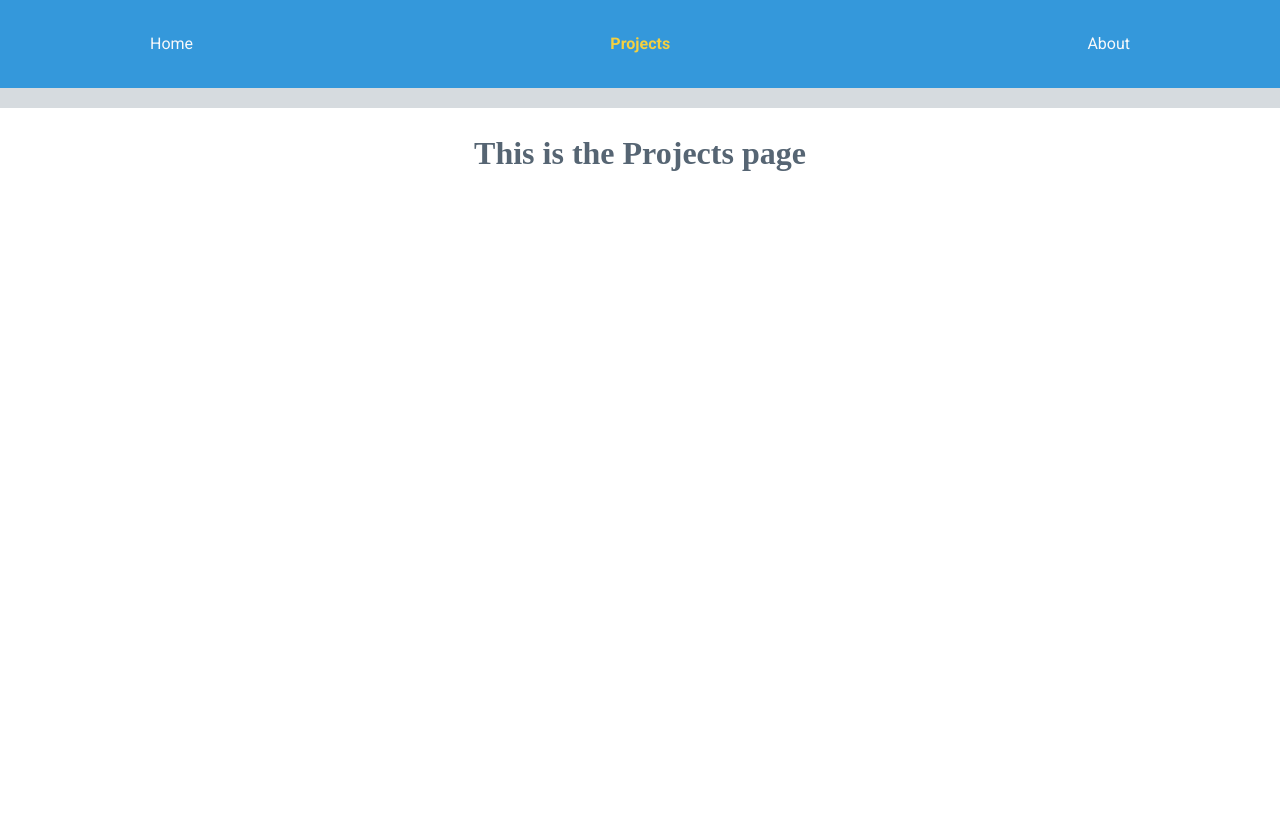
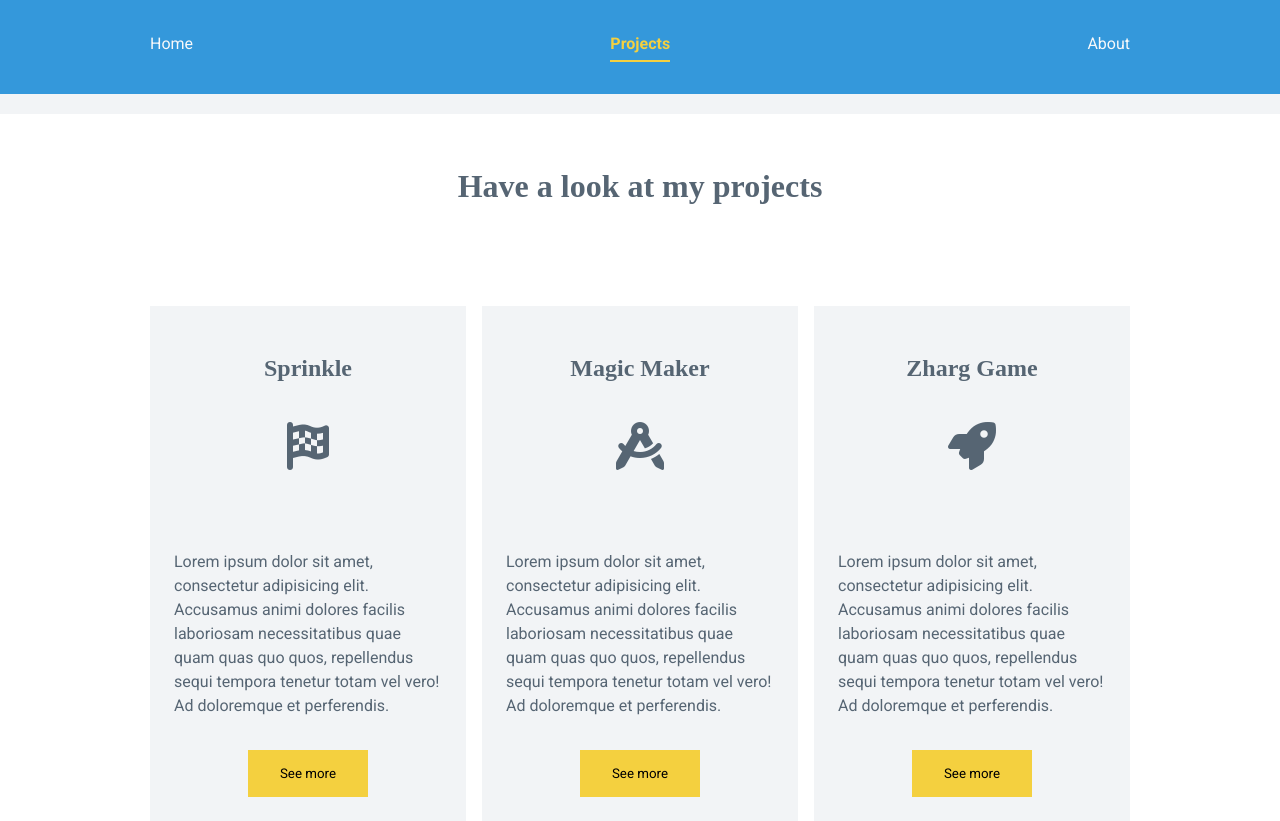
Before and after one commit to Matteo-Porrani/sample-portfolio, a Vue app: page /projects in a window 1280 px wide. Before the commit the page ends 800 px from the top, so only its background shows below. Built offline with nearby package versions, Linux system fonts and the light colour scheme; a web font is replaced by a local one.

Commit message:
Add projects page

```diff
--- a/public/index.html
+++ b/public/index.html
@@ -12,6 +12,9 @@
     <link rel="preconnect" href="https://fonts.gstatic.com" crossorigin>
     <link href="https://fonts.googleapis.com/css2?family=Hepta+Slab:wght@300;400;700;800&family=Roboto:wght@300;400;700;900&family=Source+Code+Pro&display=swap" rel="stylesheet">
 
+    <!-- FONT AWESOME -->
+    <script src="https://kit.fontawesome.com/7a2e9b291a.js" crossorigin="anonymous"></script>
+
     <title><%= htmlWebpackPlugin.options.title %></title>
 </head>
 <body>
--- a/src/App.vue
+++ b/src/App.vue
@@ -8,7 +8,7 @@ import TheHeader from '@/components/TheHeader.vue';
 
 export default {
     components: {
-        TheHeader,
+        TheHeader
     }
 }
 </script>
@@ -43,6 +43,7 @@ h1, h2, h3, h4, h5, h6 {
 
 .hero-title {
     text-align: center;
+    margin-block: 3rem 6rem;
 }
 
 </style>
--- /dev/null
+++ b/src/UI/BaseButton.vue
@@ -0,0 +1,20 @@
+<template>
+    <button>
+        <slot></slot>
+    </button>
+</template>
+
+<script>
+export default {
+    name: "BaseButton"
+}
+</script>
+
+<style scoped>
+    button {
+        background-color: #f4d03f;
+        padding: 1rem 2rem;
+        border: 0;
+        font-family: inherit;
+    }
+</style>
--- /dev/null
+++ b/src/components/ProjectItem.vue
@@ -0,0 +1,57 @@
+<template>
+    <div class="card">
+        <div class="card-header">
+            <h2>{{ project.title }}</h2>
+
+            <i :class="project.icon"></i>
+        </div>
+
+        <p>Lorem ipsum dolor sit amet, consectetur adipisicing elit. Accusamus animi dolores facilis laboriosam
+            necessitatibus quae quam quas quo quos, repellendus sequi tempora tenetur totam vel vero! Ad doloremque et
+            perferendis.</p>
+
+
+        <div class="card-footer">
+            <base-button>See more</base-button>
+        </div>
+
+    </div>
+</template>
+
+<script>
+export default {
+    name: "ProjectItem",
+    components: {},
+
+    props: ['project'],
+}
+</script>
+
+<style lang="scss" scoped>
+.card {
+    background-color: #f2f4f6;
+    padding: 1.5rem;
+    transition: all .2s ease-out;
+
+    &:hover {
+        background-color: #566573;
+        color: #f2f4f6;
+    }
+
+    &-header {
+        text-align: center;
+        margin-bottom: 4rem;
+    }
+
+    &-footer {
+        text-align: center;
+        margin-top: 2rem;
+    }
+
+}
+
+i {
+    font-size: 3rem;
+    margin-block: 1rem;
+}
+</style>
--- a/src/components/TheHeader.vue
+++ b/src/components/TheHeader.vue
@@ -21,7 +21,7 @@ export default {
 header {
     //background-color: #2471a3;
     background-color: #3498db;
-    border-bottom: 20px solid #d6dbdf;
+    border-bottom: 20px solid #f2f4f6;
     color: #f8f9fa;
     padding: 2rem;
 }
@@ -39,6 +39,8 @@ nav {
         &.router-link-exact-active {
             color: #f4d03f;
             font-weight: bold;
+            padding-bottom: 4px;
+            border-bottom: 2px solid #f4d03f;
         }
     }
 }
--- a/src/main.js
+++ b/src/main.js
@@ -2,7 +2,12 @@ import { createApp } from 'vue'
 import App from './App.vue'
 import router from './router'
 
+// global components
+import BaseButton from "@/UI/BaseButton";
+
 const app = createApp(App);
+
+app.component('base-button', BaseButton);
 
 app.use(router);
 
--- a/src/views/AboutView.vue
+++ b/src/views/AboutView.vue
@@ -1,7 +1,7 @@
 <template>
     <div class="about">
         <div class="container">
-            <h1 class="hero-title">This is the About page</h1>
+            <h1 class="hero-title">Want to know more about me?</h1>
         </div>
     </div>
 </template>
--- a/src/views/HomeView.vue
+++ b/src/views/HomeView.vue
@@ -1,7 +1,7 @@
 <template>
     <div class="home">
         <div class="container">
-            <h1 class="hero-title">Hi, I'm Adam.<br>Welcome to my portfolio!</h1>
+            <h1 class="hero-title">Hi, I'm Adam.<br>I love to make websites!</h1>
             <p>
                 <span>Lorem ipsum dolor sit amet, consectetur adipisicing elit. Deserunt dolores eveniet facilis libero, quia saepe sed voluptate. Aliquid autem blanditiis commodi, delectus eaque, nesciunt nihil obcaecati quis repellendus sed ullam?</span>
                 <span>Autem facilis incidunt, magni minima neque numquam optio ut! A alias at, cumque deleniti hic nihil nostrum odit perferendis possimus, qui, rem repudiandae similique veritatis! Accusamus adipisci natus omnis vitae.</span>
@@ -23,6 +23,6 @@ export default {
 
 <style lang="scss" scoped>
     h1 {
-        margin-block: 3rem 6rem;
+        text-align: left;
     }
 </style>
--- a/src/views/ProjectsView.vue
+++ b/src/views/ProjectsView.vue
@@ -1,17 +1,55 @@
 <template>
     <div class="about">
         <div class="container">
-            <h1 class="hero-title">This is the Projects page</h1>
+            <h1 class="hero-title">Have a look at my projects</h1>
+        </div>
+
+        <div class="container">
+            <div class="showcase">
+                <project-item v-for="project in projects" :key="project.id" :project="project"></project-item>
+            </div>
         </div>
     </div>
 </template>
 
 <script>
+import ProjectItem from "@/components/ProjectItem";
+
 export default {
-    name: "ProjectsView"
+    name: "ProjectsView",
+    components: {
+        ProjectItem,
+    },
+    data() {
+        return {
+            projects: [
+                {
+                    id: 1,
+                    title: 'Sprinkle',
+                    icon: 'fas fa-flag-checkered',
+                    desc: "Wait, there's something dead ahead on the scanner. It looks like our droid...hit the accelerator. Hey, whoa, just where do you think you're going? Master Luke here is your rightful owner. We'll have no more of this Obi-Wan Kenobi jibberish...and don't talk to me about your mission, either.",
+                },
+                {
+                    id: 2,
+                    title: 'Magic Maker',
+                    icon: 'fas fa-drafting-compass',
+                    desc: "This will begin to make things right. I've traveled too far, and seen too much, to ignore the despair in the galaxy. Without the Jedi, there can be no balance in the Force. Well, because of you now we have a chance.",
+                },
+                {
+                    id: 3,
+                    title: "Zharg Game",
+                    icon: 'fas fa-rocket',
+                    desc: "Don't blame me. I'm an interpreter. I'm not supposed to know a power socket from a computer terminal. What are you talking about? We're not interested in the hyperdrive on the Millennium Falcon. Just hang on. We're almost there."
+                },
+            ],
+        }
+    }
 }
 </script>
 
 <style lang="scss" scoped>
-
+.showcase {
+    display: flex;
+    gap: 1rem;
+}
 </style>
```
